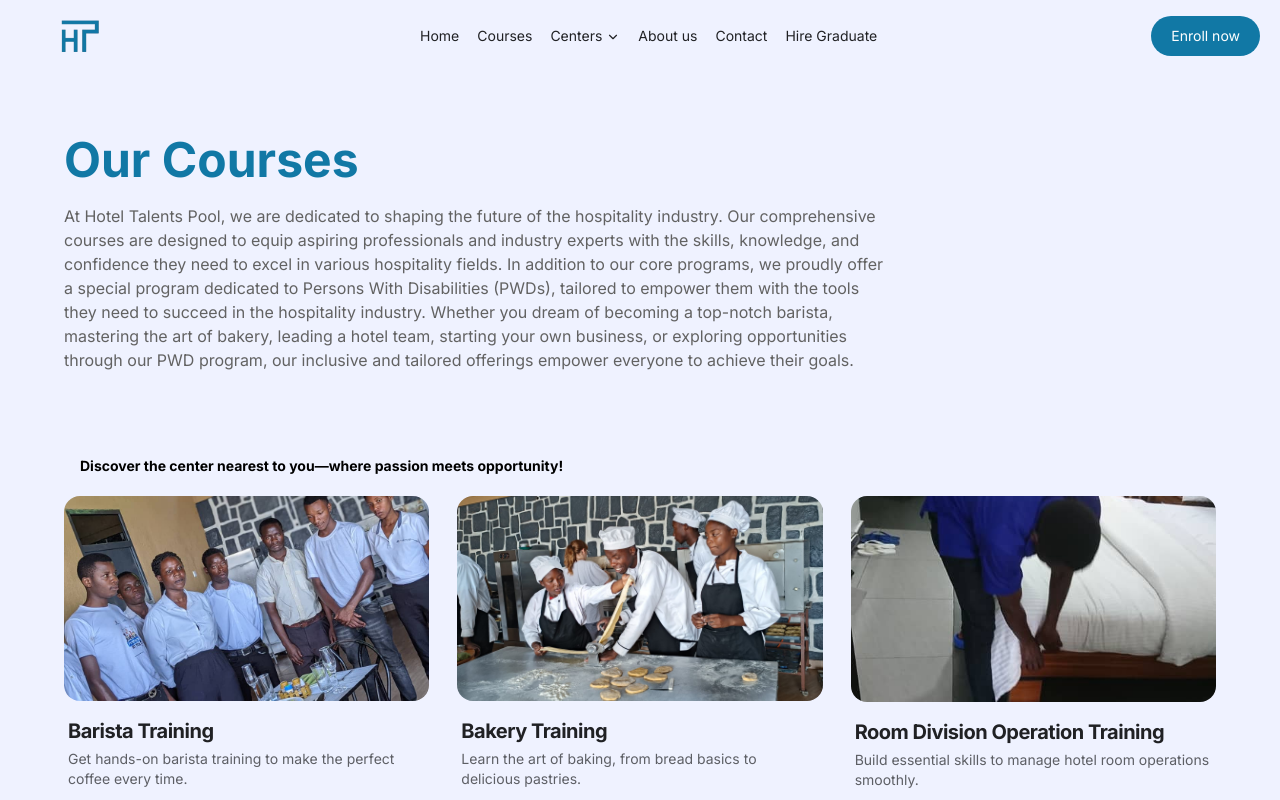
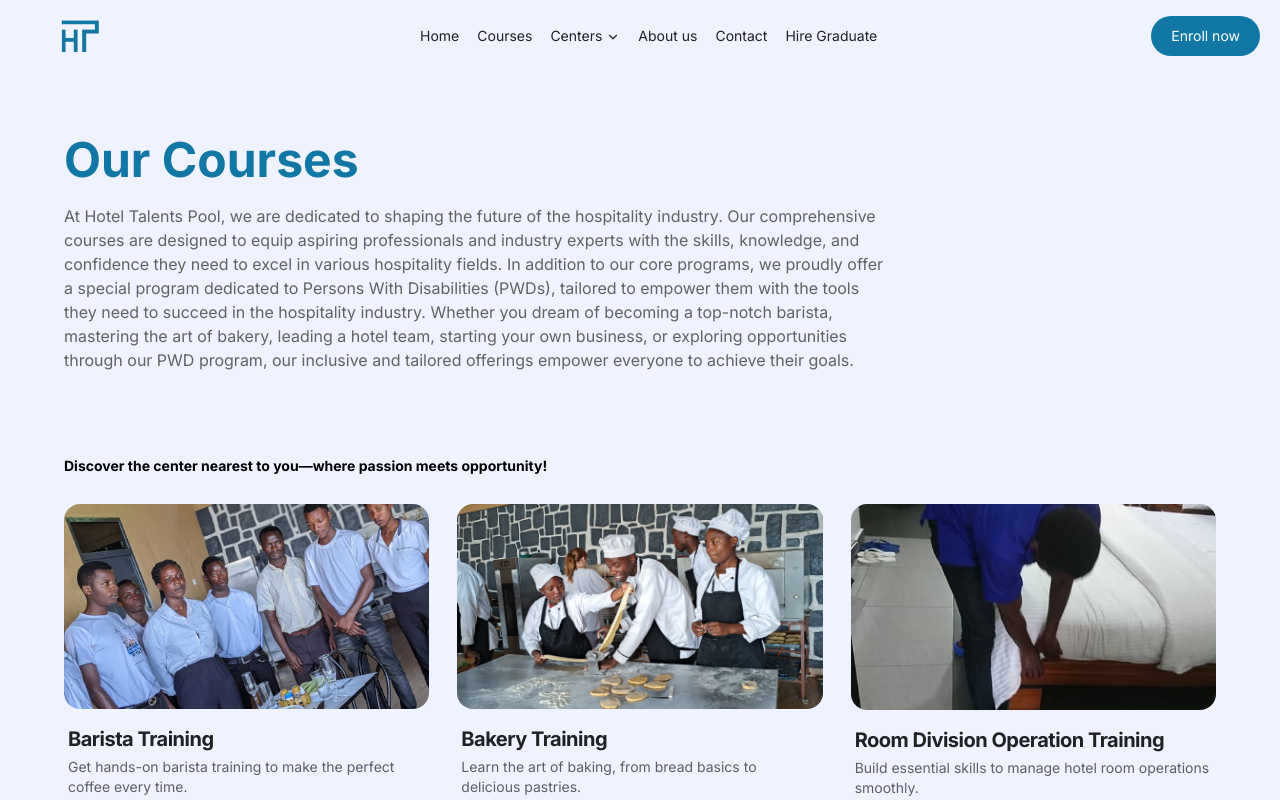
Before and after one commit to mbonikev/hotel_talents_pool, a React (Vite) app: page /#/courses in a window 1280 px wide. Shown: the top 800 px of the page. Built offline with nearby package versions, Linux system fonts and the light colour scheme; what ldrs would draw is missing.

Commit message:
Stalker-commit: src/pages/Courses.jsx

```diff
--- a/src/pages/Courses.jsx
+++ b/src/pages/Courses.jsx
@@ -38,7 +38,7 @@ function Courses() {
       {/* <h1 className="max-w-[920px] text-center mt-3 mx-auto">
         {CoursesSection.intro[1]}
       </h1> */}
-      <h1 className="text-sm font-bold mt-5 mb-2 max-w-[1150px] w-fit px-20 max-lg:px-5">
+      <h1 className="text-sm font-bold mt-5 mb-4 max-w-[1150px] w-fit px-16 max-lg:px-5">
         {CoursesSection.intro[2]}
       </h1>
       <div className="w-full grid grid-cols-3 max-lg:grid-cols-2 max-md:grid-cols-1 px-16 pb-5 pt-3 max-lg:px-5 gap-7 rounded-xl">
```
